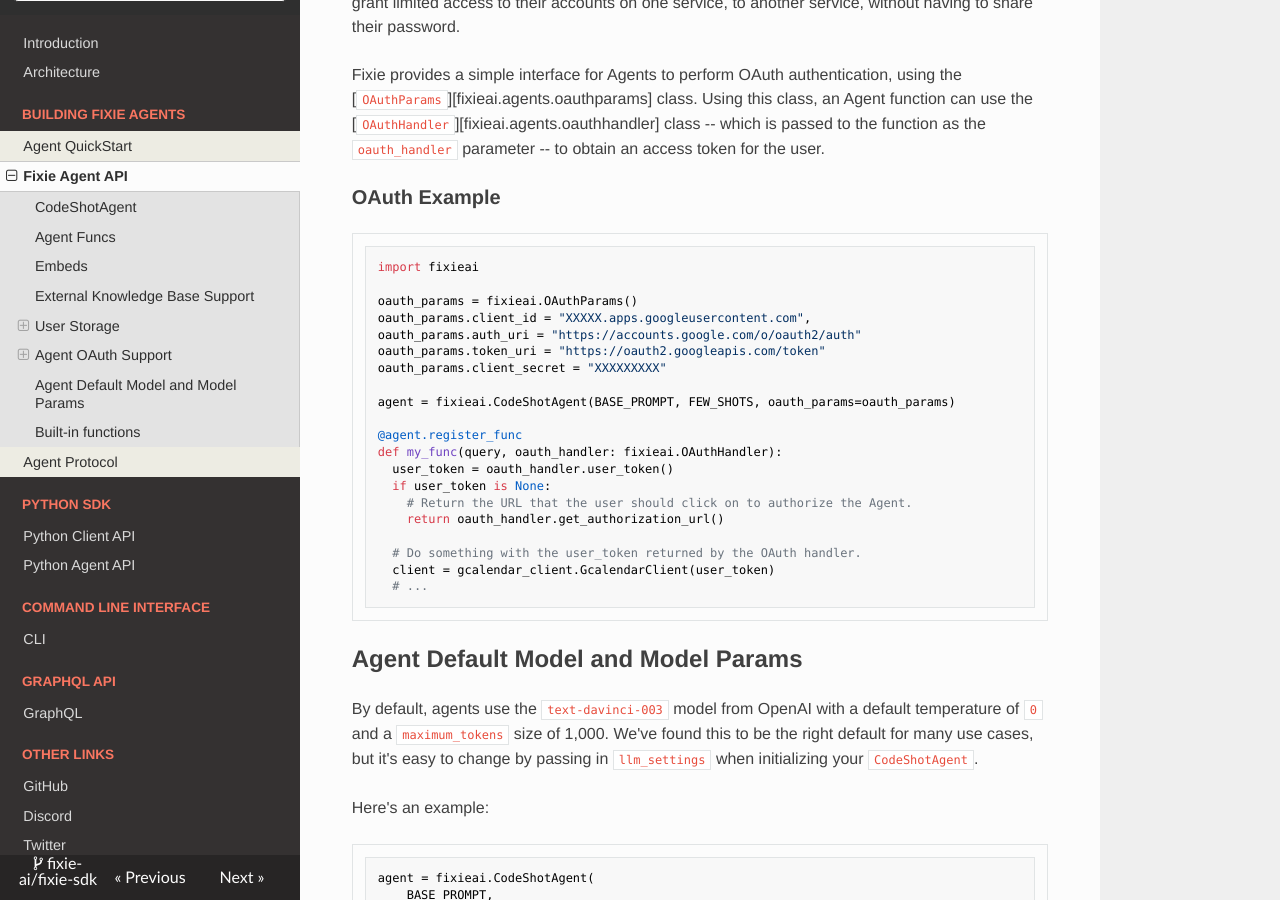
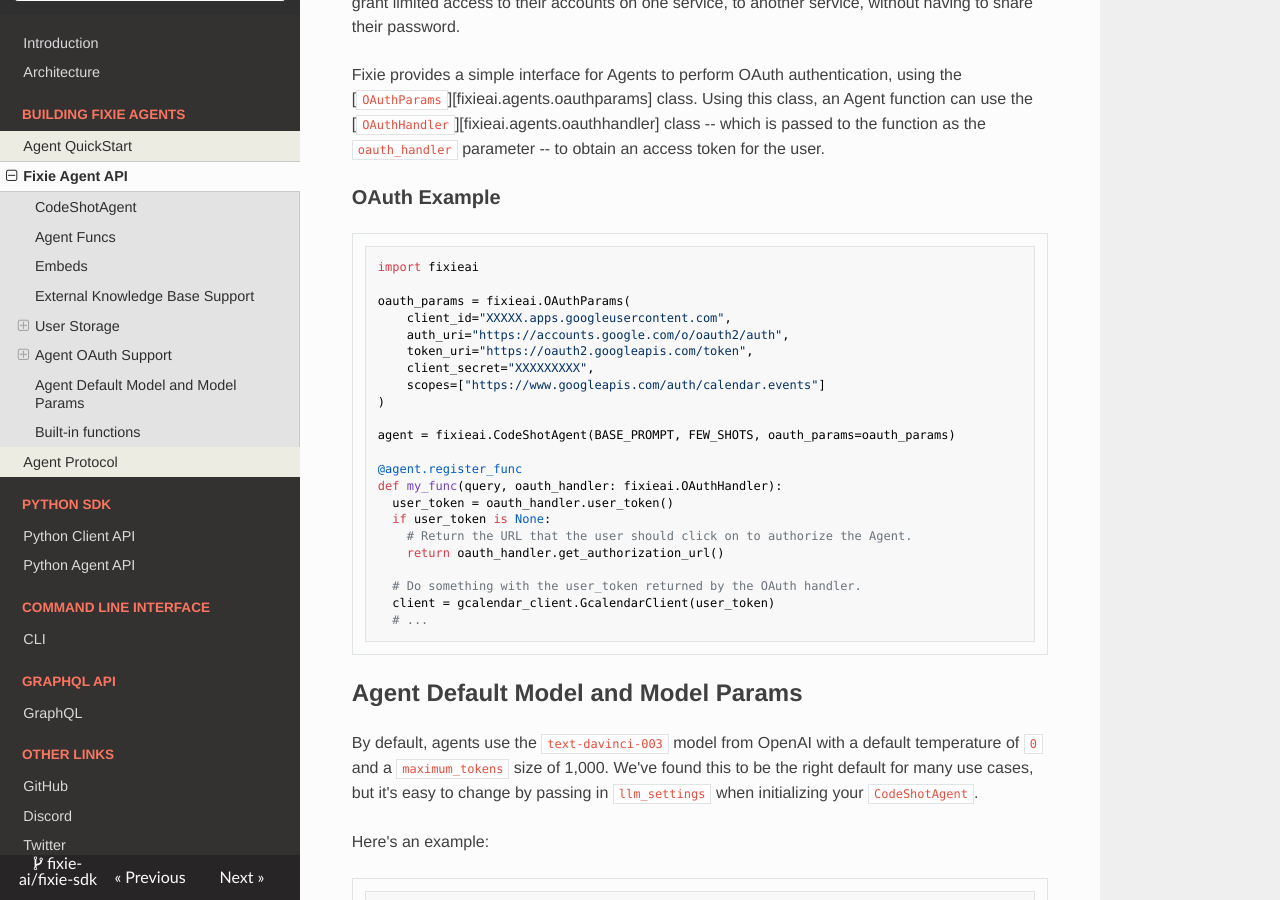
Before and after one commit to fixie-ai/fixie-sdk-js, an MkDocs documentation site: the page built from docs/agents.md, in a window 1280 px wide and 900 px high, scrolled down 3997 px. Built offline with MkDocs 1.6.1, drawn with Linux system fonts in a browser that asks for light colours; nearby versions of some CDN libraries.

Commit message:
Updated the OAuth example (#103)
To initialize a `@dataclass` you need to pass it values for its fields
(that are not assigned a default value on class definition), otherwise,
the generated `__init__` function throws a missing positional argument
error.

---------

Co-authored-by: Justin Uberti <justin@uberti.name>

````diff
--- a/docs/agents.md
+++ b/docs/agents.md
@@ -185,11 +185,13 @@ token for the user.
 ```python
 import fixieai
 
-oauth_params = fixieai.OAuthParams()
-oauth_params.client_id = "XXXXX.apps.googleusercontent.com",
-oauth_params.auth_uri = "https://accounts.google.com/o/oauth2/auth"
-oauth_params.token_uri = "https://oauth2.googleapis.com/token"
-oauth_params.client_secret = "XXXXXXXXX"
+oauth_params = fixieai.OAuthParams(
+    client_id="XXXXX.apps.googleusercontent.com",
+    auth_uri="https://accounts.google.com/o/oauth2/auth",
+    token_uri="https://oauth2.googleapis.com/token",
+    client_secret="XXXXXXXXX",
+    scopes=["https://www.googleapis.com/auth/calendar.events"]
+)
 
 agent = fixieai.CodeShotAgent(BASE_PROMPT, FEW_SHOTS, oauth_params=oauth_params)
 
````
